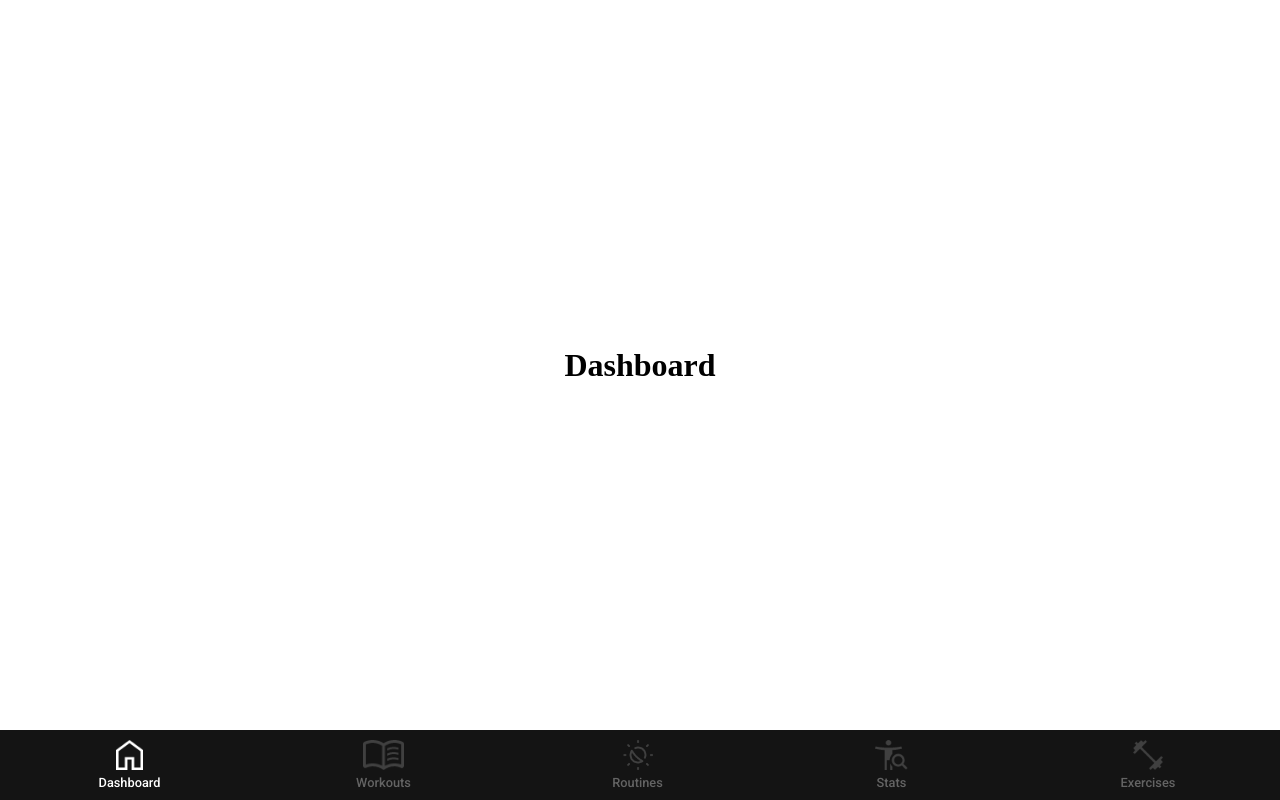
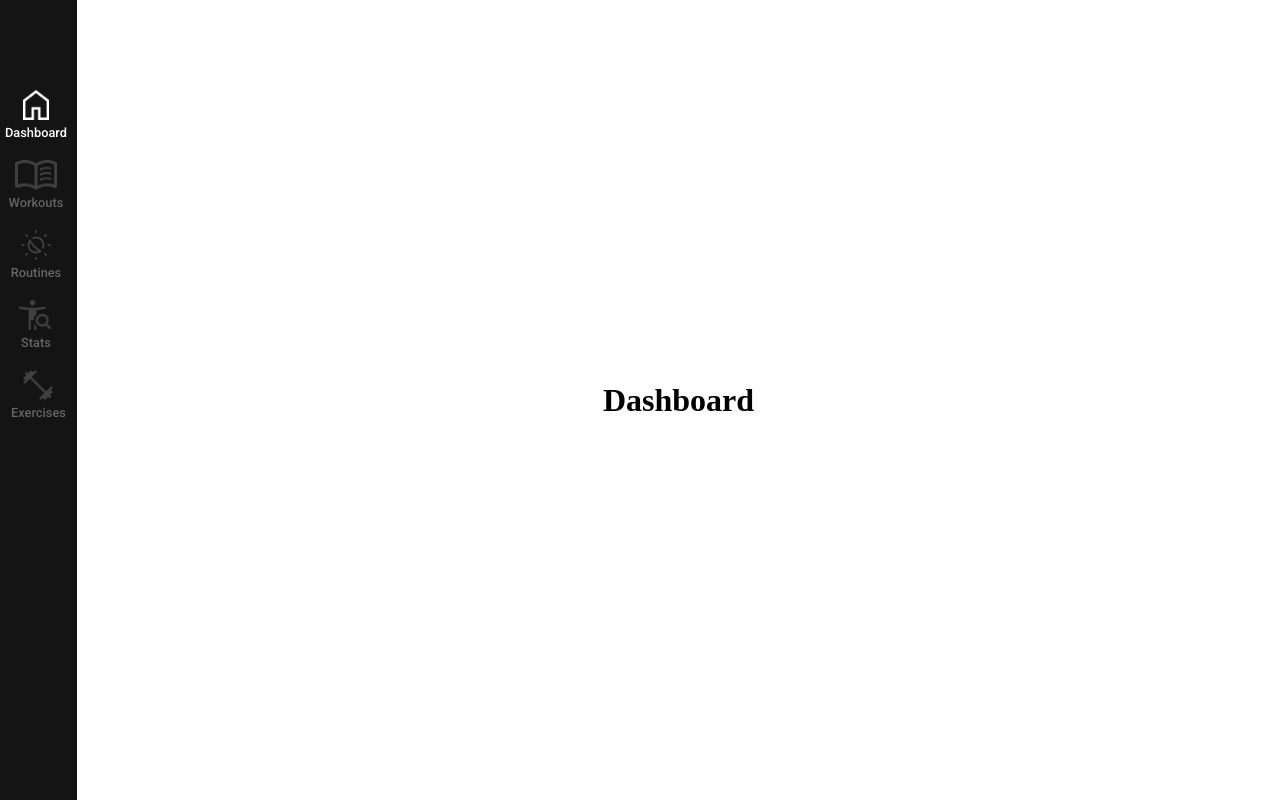
Before and after one commit to akist529/liftshark, a Vue app: page / in a window 1280 px wide. Built offline with nearby package versions, Linux system fonts and the light colour scheme.

Commit message:
Create tablet design for navbar

```diff
--- a/src/App.vue
+++ b/src/App.vue
@@ -43,6 +43,18 @@ export default {
     }
   }
 
+  @media (width > 480px) {
+    #app {
+      grid-template-columns: auto 1fr;
+      grid-template-rows: 1fr;
+
+      #router-view {
+        grid-row: 1 / -1;
+        grid-column: 2 / 3;
+      }
+    }
+  }
+
   /*
   MAX PHONE WIDTH: 480px
   MAX TABLET WIDTH: 1024px
--- a/src/components/NavBar.vue
+++ b/src/components/NavBar.vue
@@ -89,4 +89,22 @@ nav {
         }
     }
 }
+
+@media (width > 480px) {
+    nav {
+        grid-row: 1 / -1;
+        grid-column: 1 / 2;
+
+        ul {
+            grid-template-columns: 1fr;
+            grid-template-rows: repeat(5, 1fr);
+
+            margin-top: 10vh;
+
+            li {
+                padding-bottom: 20px;
+            }
+        }
+    }
+}
 </style>
```
